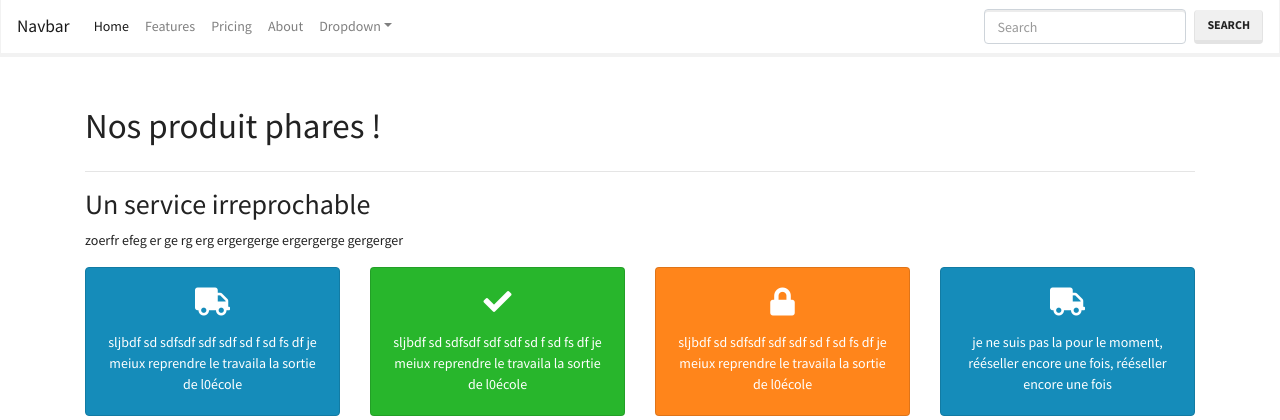
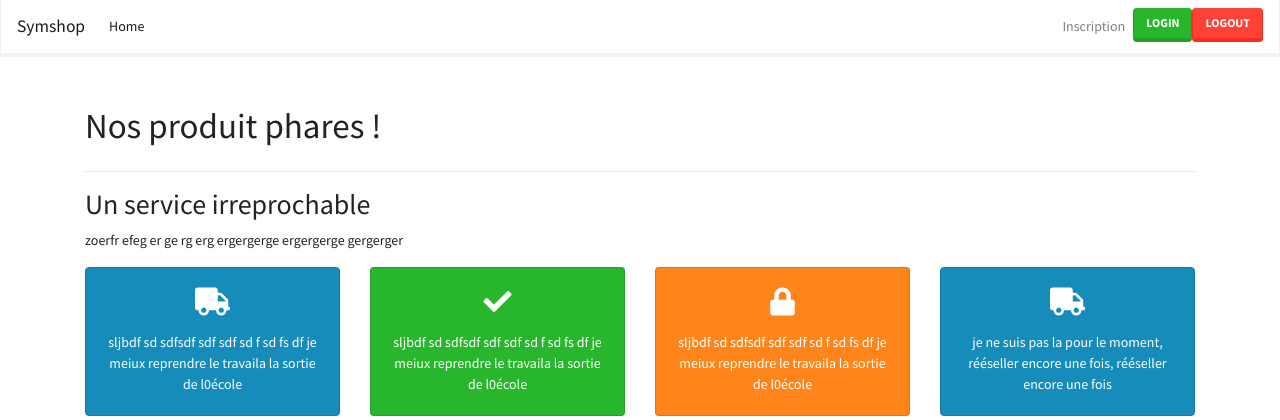
Before and after one commit to Nadir-IBEGH/PHP_Symfony, a Symfony app: template templates/home.html.twig in a window 1280 px wide. Shown: the top 420 px of the page. Run offline with Twig, Linux system fonts and the light colour scheme; the template is opened without the code that fills it, so the values that code supplies are empty; some libraries are stand-ins or nearby versions.

Commit message:
update the navigation bar

```diff
--- a/src/Controller/HomeController.php
+++ b/src/Controller/HomeController.php
@@ -3,6 +3,7 @@
 namespace App\Controller;
 
 use App\Entity\Product;
+use App\Repository\CategoryRepository;
 use App\Repository\ProductRepository;
 use Doctrine\ORM\EntityManagerInterface;
 use Symfony\Component\Routing\Annotation\Route;
@@ -16,6 +17,7 @@ class HomeController extends AbstractController
     /**
      * @Route("/", name="homepage")
      * @param ProductRepository $productRepository
+     * @param CategoryRepository $categoryRepository
      */
     public function homepage(ProductRepository $productRepository){
         $products = $productRepository->findBy([],[],3);
--- a/templates/shared/_navbar.html.twig
+++ b/templates/shared/_navbar.html.twig
@@ -1,5 +1,5 @@
 <nav class="navbar navbar-expand-lg navbar-light bg-light">
-    <a class="navbar-brand" href="#">Navbar</a>
+    <a class="navbar-brand" href="/">Symshop</a>
     <button class="navbar-toggler" type="button" data-toggle="collapse" data-target="#navbarColor03"
             aria-controls="navbarColor03" aria-expanded="false" aria-label="Toggle navigation">
         <span class="navbar-toggler-icon"></span>
@@ -12,30 +12,16 @@
                     <span class="sr-only">(current)</span>
                 </a>
             </li>
+            {% for categorie in categoryRepository.findAll() %}
             <li class="nav-item">
-                <a class="nav-link" href="#">Features</a>
+                <a class="nav-link" href="{{ path("product_category", {'slug': categorie.slug}) }}">{{ categorie.name }}</a>
             </li>
-            <li class="nav-item">
-                <a class="nav-link" href="#">Pricing</a>
-            </li>
-            <li class="nav-item">
-                <a class="nav-link" href="#">About</a>
-            </li>
-            <li class="nav-item dropdown">
-                <a class="nav-link dropdown-toggle" data-toggle="dropdown" href="#" role="button" aria-haspopup="true"
-                   aria-expanded="false">Dropdown</a>
-                <div class="dropdown-menu">
-                    <a class="dropdown-item" href="#">Action</a>
-                    <a class="dropdown-item" href="#">Another action</a>
-                    <a class="dropdown-item" href="#">Something else here</a>
-                    <div class="dropdown-divider"></div>
-                    <a class="dropdown-item" href="#">Separated link</a>
-                </div>
-            </li>
+            {% endfor %}
         </ul>
-        <form class="form-inline my-2 my-lg-0">
-            <input class="form-control mr-sm-2" type="text" placeholder="Search">
-            <button class="btn btn-secondary my-2 my-sm-0" type="submit">Search</button>
-        </form>
+        <ul class="navbar-nav">
+            <li class="nav-item"><a href="#" class="nav-link">Inscription</a></li>
+            <li class="nav-item"><a href="#" class="btn btn-success">Login</a></li>
+            <li class="nav-item"><a href="#" class="btn btn-danger">Logout</a></li>
+        </ul>
     </div>
 </nav>
```
Also changed, not shown: 1 other file.
